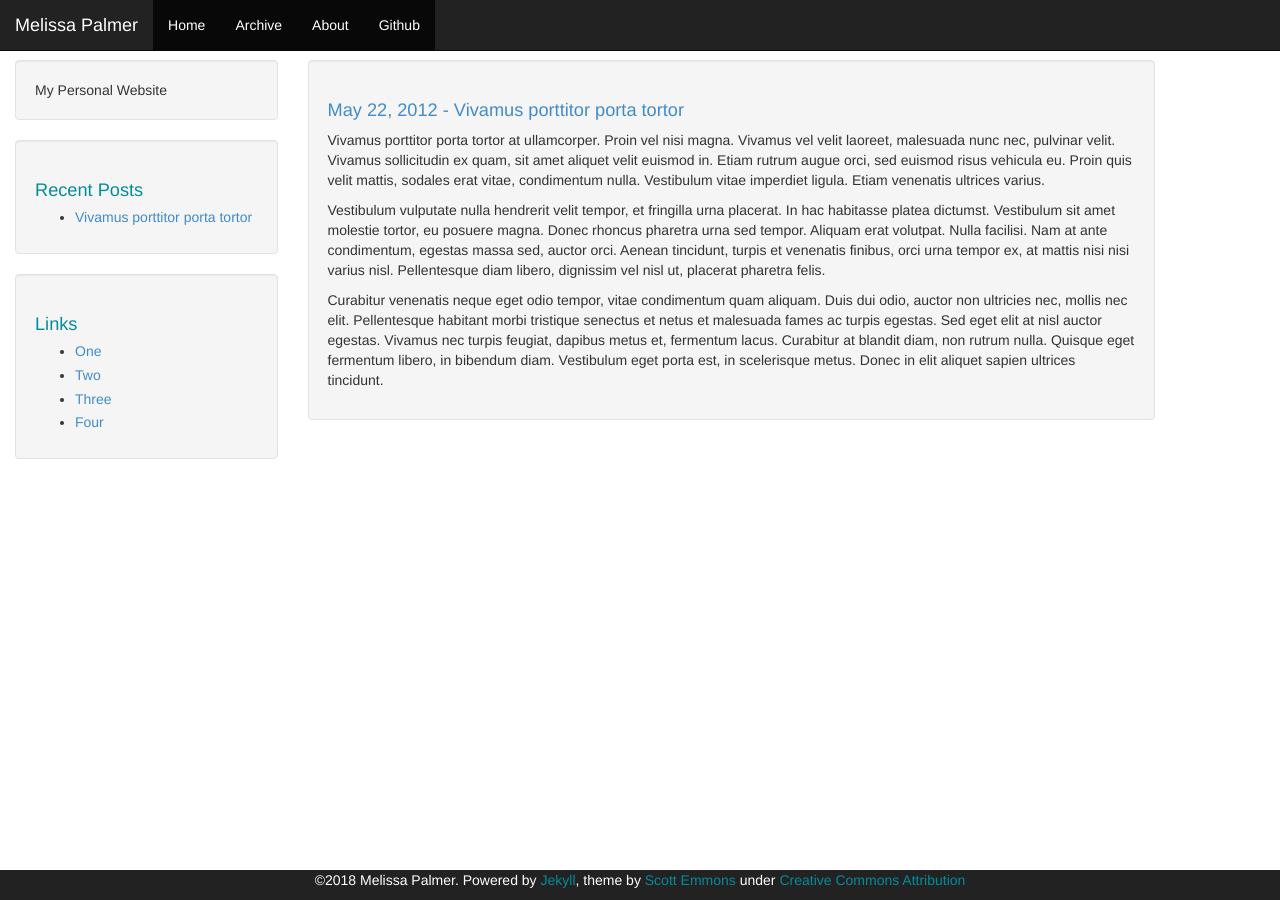
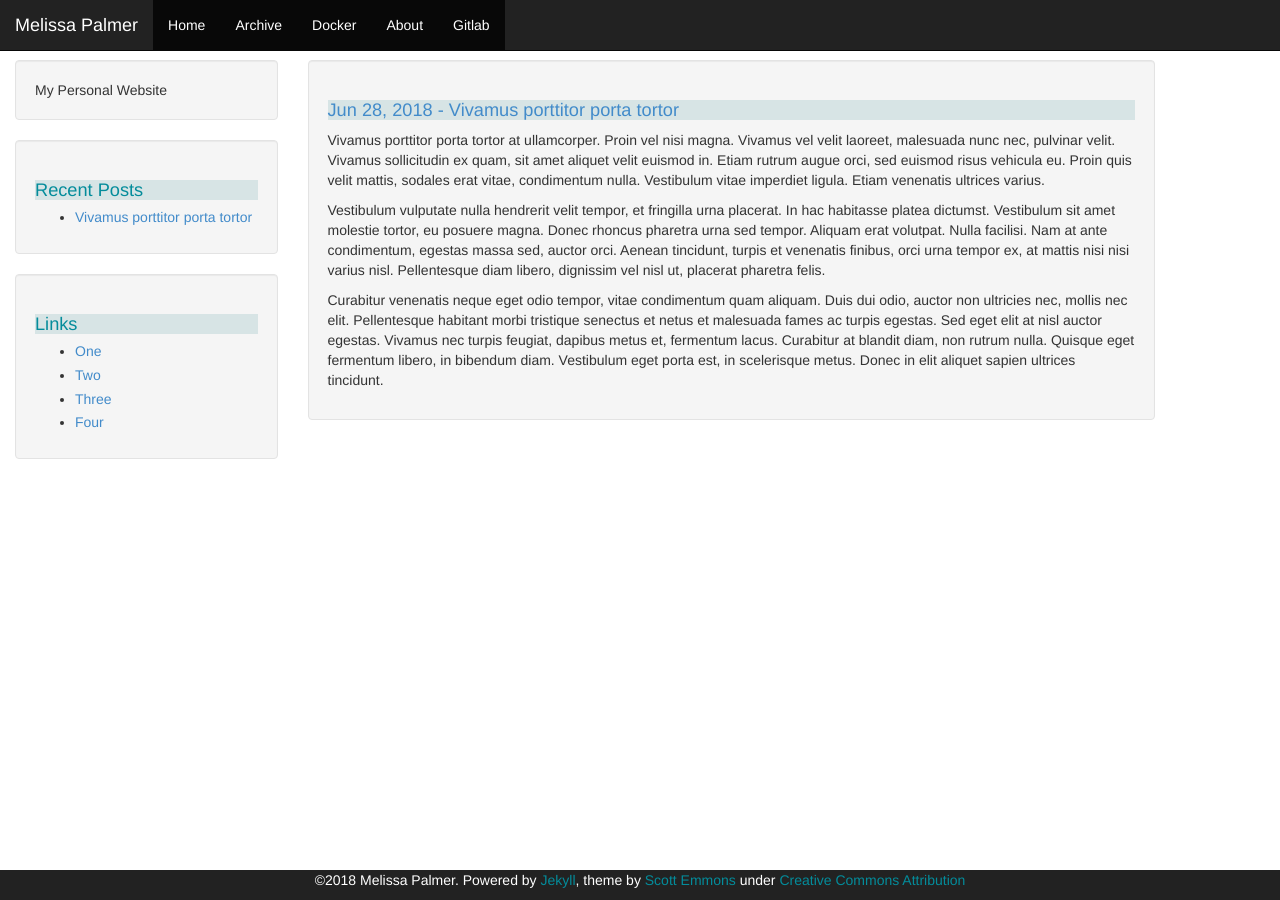
Before and after one commit to melissapalmer/melissapalmer.github.io, a Jekyll site: the page built from _posts/2018-06-28-Vivamus-porttitor-porta-tortor.md, in a window 1280 px wide. Built offline with Jekyll 4.4.1, drawn with Linux system fonts in a browser that asks for light colours.

Commit message:
Add pages

```diff
--- a/_includes/header.html
+++ b/_includes/header.html
@@ -32,13 +32,9 @@
                     <li class="active"><a href="{{ site.baseurl }}/">Home</a></li>
                     <li class="active visible-xs-block"><a href="{{ site.baseurl }}/links.html">Links</a></li>
                     <li class="active"><a href="{{ site.baseurl }}/archive.html">Archive</a></li>
+                    <li class="active"><a href="{{ site.baseurl }}/docker.html">Docker</a></li>
                     <li class="active"><a href="{{ site.baseurl }}/about.html">About</a></li>
-                    {% if site.gitlab != '' %}
-                      <li class="active"><a href="https://gitlab.com/{{ site.gitlab }}">Gitlab</a></li>
-                    {% endif %}
-                    {% if site.github != '' %}
-                      <li class="active"><a href="https://github.com/{{ site.github }}">Github</a></li>
-                    {% endif %}
+                    <li class="active"><a href="https://gitlab.com/{{ site.gitlab }}">Gitlab</a></li>
                 </ul>
               </div>
         </div>
--- a/_posts/2012-05-22-Vivamus-porttitor-porta-tortor.md
+++ b/_posts/2018-06-28-Vivamus-porttitor-porta-tortor.md
@@ -1,8 +1,8 @@
 ---
 layout: post
 title: "Vivamus porttitor porta tortor"
-date: 2012-05-22 16:25:06 -0700
-comments: true
+date: 2018-06-28 16:25:06 -0700
+comments: false
 ---
 
 Vivamus porttitor porta tortor at ullamcorper. Proin vel nisi magna. Vivamus vel velit laoreet, malesuada nunc nec, pulvinar velit. Vivamus sollicitudin ex quam, sit amet aliquet velit euismod in. Etiam rutrum augue orci, sed euismod risus vehicula eu. Proin quis velit mattis, sodales erat vitae, condimentum nulla. Vestibulum vitae imperdiet ligula. Etiam venenatis ultrices varius.
--- a/css/theme.css
+++ b/css/theme.css
@@ -40,6 +40,7 @@
 .well h1 {
     color: #048c9b;
     font-size: 1.3em;
+    background-color:#d7e4e5;
 }
 
 .author {
```
Also changed, not shown: _postsdocker/2012-05-22-docker.md (added, +8 -0 lines), docker.html (added, +22 -0 lines).
